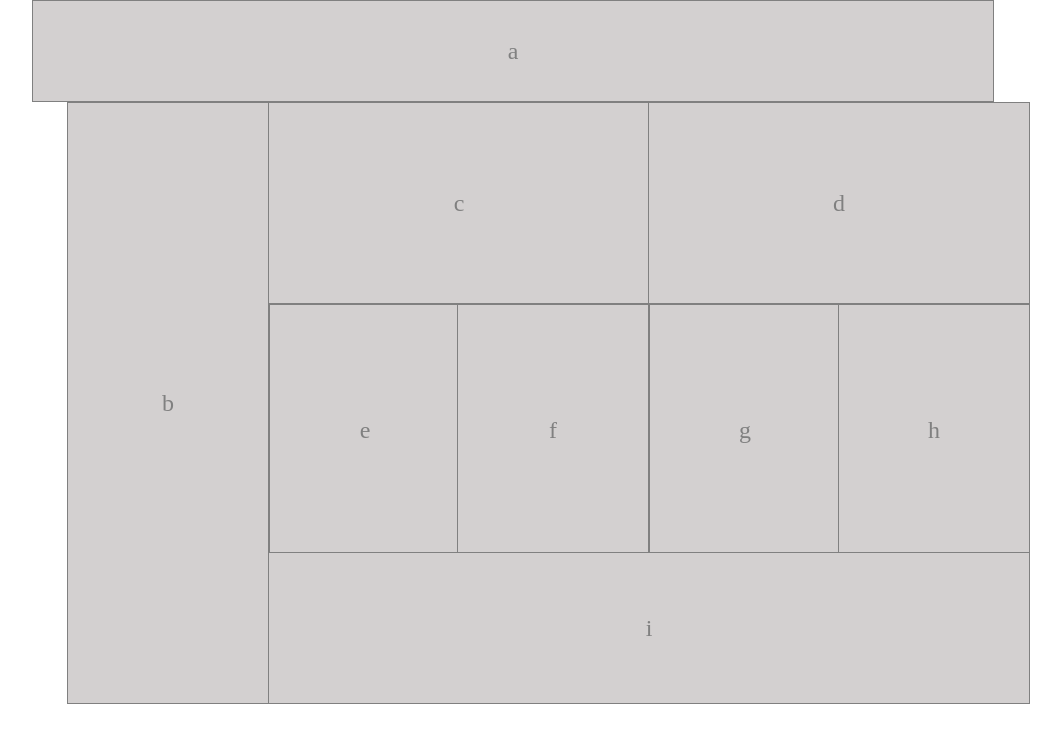
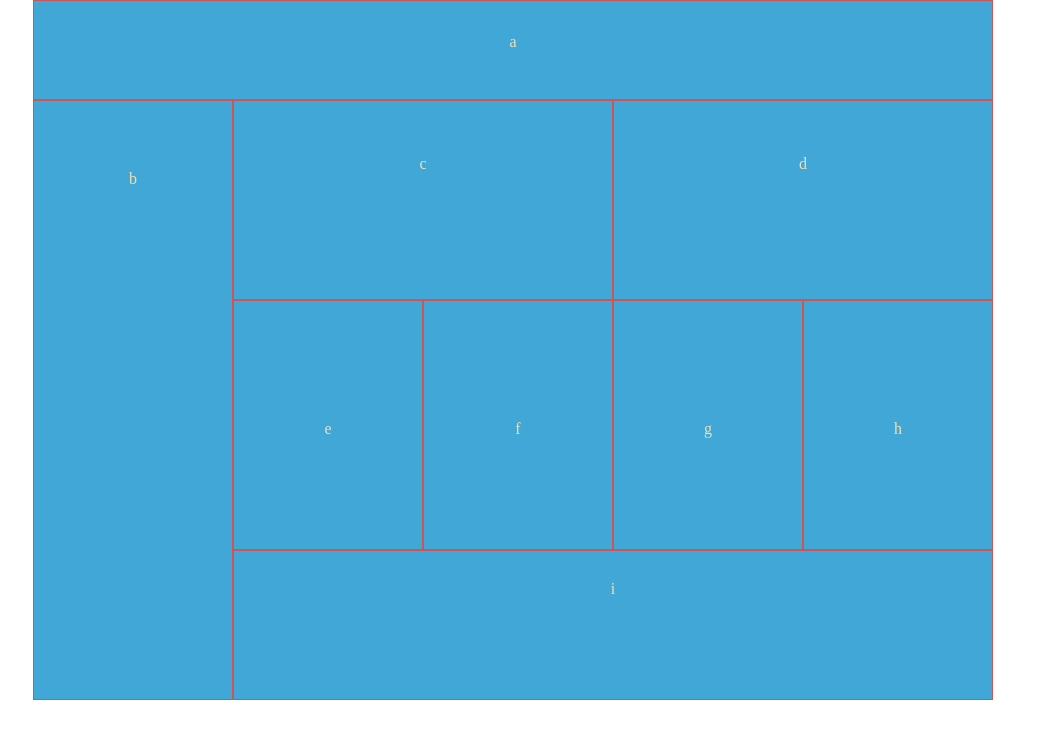
Before and after one commit to Nsuliman/lab-01, a plain HTML site: page index.html in a window 1280 px wide. Shown: the whole page, without its empty margins (127-1188 px from the left). Drawn offline with Linux system fonts and the light colour scheme.

Commit message:
Desktop view Done

```diff
--- /dev/null
+++ b/css/base.css
@@ -0,0 +1,15 @@
+* {
+    box-sizing: border-box;
+}
+
+body {
+    width: 480px;
+    margin: 0px auto;
+
+}
+
+@media(min-width: 768px) {
+    body {
+        width: 960px;
+    }
+}
--- a/css/desktopStyle.css
+++ /dev/null
@@ -1,199 +0,0 @@
-#a
-{
-    background-color: #d3d0d0;
-    width: 960px;
-    height: 100px;
-    position: relative;
-    margin: 0px auto;
-    color: gray;
-    border-bottom: none;
-    font-size: x-large;
-    display: -webkit-flexbox;
-    display: -ms-flexbox;
-    display: -webkit-flex;
-    display: flex;
-    -webkit-flex-align: center;
-    -ms-flex-align: center;
-    -webkit-align-items: center;
-    align-items: center;
-    justify-content: center;
-    border:1px solid gray ;
-}
-
-#b {
-
-    background-color: #d3d0d0;
-    width: 200px;
-    height: 600px;
-    /* position: relative; */
-    margin:  auto 194px;
-    color: gray;
-    border-top: none;
-    font-size: x-large;
-
-    display: -webkit-flexbox;
-    display: -ms-flexbox;
-    display: -webkit-flex;
-    -webkit-flex-align: left;
-    -ms-flex-align: left;
-    -webkit-align-items: left;
-    align-items: center;
-    justify-content: center;
-    border:1px solid gray ;
-}
-
-#c {
-    background-color: #d3d0d0;
-    width: 380px;
-    height: 200px;
-    margin: -602px auto;
-    color: gray;
-    margin-left: 395px;
-    border-top: none;
-    font-size: x-large;
-
-    display: -webkit-flexbox;
-    display: -ms-flexbox;
-    display: -webkit-flex;
-    display: flex;
-    -webkit-flex-align: center;
-    -ms-flex-align: center;
-    -webkit-align-items: center;
-    align-items: center;
-    justify-content: center;
-    border:1px solid gray ;
-}
-
-#d {
-    background-color: #d3d0d0;
-    width: 380px;
-    height: 200px;
-    margin: -602px auto;
-    color: gray;
-    margin-left: 775px;
-    margin-top: 400px;
-    border-top: none;
-    font-size: x-large;
-
-    display: -webkit-flexbox;
-    display: -ms-flexbox;
-    display: -webkit-flex;
-    display: flex;
-    -webkit-flex-align: center;
-    -ms-flex-align: center;
-    -webkit-align-items: center;
-    align-items: center;
-    justify-content: center;
-    border:1px solid gray ;
-
-}
-
-#e {
-    background-color: #d3d0d0;
-    width: 190px;
-    height: 250px;
-    margin: -602px auto;
-    color: gray;
-    margin-left: 396px;
-    margin-top: 602px;
-    border-top: none;
-    font-size: x-large;
-    display: -webkit-flexbox;
-    display: -ms-flexbox;
-    display: -webkit-flex;
-    display: flex;
-    -webkit-flex-align: center;
-    -ms-flex-align: center;
-    -webkit-align-items: center;
-    align-items: center;
-    justify-content: center;
-    border:1px solid gray ;
-}
-
-#f {
-    background-color: #d3d0d0;
-    width: 190px;
-    height: 250px;
-    margin: -602px auto;
-    color: gray;
-    margin-left: 584px;
-    margin-top: 350px;
-    border-top: none;
-    font-size: x-large;
-    display: -webkit-flexbox;
-    display: -ms-flexbox;
-    display: -webkit-flex;
-    display: flex;
-    -webkit-flex-align: center;
-    -ms-flex-align: center;
-    -webkit-align-items: center;
-    align-items: center;
-    justify-content: center;
-    border:1px solid gray ;
-}
-
-#g {
-    background-color: #d3d0d0;
-    width: 190px;
-    height: 250px;
-    margin: -602px auto;
-    color: gray;
-    margin-left: 776px;
-    margin-top: 350px;
-    border-top: none;
-    font-size: x-large;
-    display: -webkit-flexbox;
-    display: -ms-flexbox;
-    display: -webkit-flex;
-    display: flex;
-    -webkit-flex-align: center;
-    -ms-flex-align: center;
-    -webkit-align-items: center;
-    align-items: center;
-    justify-content: center;
-    border:1px solid gray ;
-}
-
-#h {
-    background-color: #d3d0d0;
-    width: 190px;
-    height: 250px;
-    margin: -602px auto;
-    color: gray;
-    margin-left: 965px;
-    margin-top: 350px;
-    border-top: none;
-    font-size: x-large;
-    display: -webkit-flexbox;
-    display: -ms-flexbox;
-    display: -webkit-flex;
-    display: flex;
-    -webkit-flex-align: center;
-    -ms-flex-align: center;
-    -webkit-align-items: center;
-    align-items: center;
-    justify-content: center;
-    border:1px solid gray ;
-}
-
-#i {
-    background-color: #d3d0d0;
-    width: 760px;
-    height: 150px;
-    margin: -602px auto;
-    color: gray;
-    margin-left: 395px;
-    margin-top: 598px;
-    border-top: none;
-    font-size: x-large;
-    display: -webkit-flexbox;
-    display: -ms-flexbox;
-    display: -webkit-flex;
-    display: flex;
-    -webkit-flex-align: center;
-    -ms-flex-align: center;
-    -webkit-align-items: center;
-    align-items: center;
-    justify-content: center;
-    border:1px solid gray ;
-}
--- /dev/null
+++ b/css/layout.css
@@ -0,0 +1,52 @@
+div {
+    float: left;
+    border: 1px solid rgb(102, 100, 100);
+    background-color: rgb(180, 179, 179);
+    color: rgb(59, 59, 59);
+    width: 100%;
+}
+.a {
+    height: 75px;
+}
+.b {
+    height: 150px;
+}
+.c, .d {
+    height: 125px;
+}
+.e, .f, .g, .h {
+    width: 50%;
+    height: 250px;
+}
+.i {
+    height: 80px;
+}
+
+@media(min-width: 768px) {
+
+    div
+    {
+        background-color: rgb(64, 167, 214);
+        border: 1px solid rgb(206, 85, 85);
+        color: wheat;
+    }
+    .a {
+        height: 100px;
+    }
+    .b {
+        height: 600px;
+        width: 200px;
+    }
+    .c, .d {
+        height: 200px;
+        width: 380px;
+    }
+    .e, .f, .g, .h {
+        width: 190px;
+        height: 250px;
+    }
+    .i {
+        height: 150px;
+        width: 760px;
+    }
+}
--- a/css/mobileStyle.css
+++ /dev/null
@@ -1,81 +0,0 @@
-@media (min-width:240){
-
-
-    main{
-        width: 480px;
-        height: 767px;
-        position: relative;
-        margin:auto;
-    }
-
-    header {
-        width: 480px;
-        height: 75px;
-        background-color: #aaa;
-    }
-
-    #b {
-        width: 480px;
-        height: 150px;
-        background-color: #aaa;
-        border-width: 1px 1px 0px 1px;
-    }
-
-    #a {
-        width: 480px;
-        height: 80px;
-        background-color: #aaa;
-        float: left;
-    }
-
-    #c {
-        width: 480px;
-        height: 125px;
-        background-color: #aaa;
-        line-height: 125px;
-        float: left;
-    }
-
-    #d {
-        width: 480px;
-        height: 125px;
-        background-color: #aaa;
-        float: left;
-
-    }
-
-    #e {
-        width: 240px;
-        height: 250px;
-        background-color: rgb(71, 42, 42);
-
-    }
-
-    #f {
-        width: 240px;
-        height: 250px;
-        background-color:rgb(71, 42, 42);
-    }
-
-    #g {
-        width: 240px;
-        height: 250px;
-        background-color: rgb(243, 181, 181);
-        float: left;
-
-    }
-
-    #h {
-        width: 240px;
-        height: 250px;
-        background-color:rgb(243, 181, 181);
-        float: left;
-    }
-
-    #i {
-        width: 480px;
-        height: 80px;
-        background-color: #aaa;
-        float: left;
-    }
-}
--- /dev/null
+++ b/css/modules.css
@@ -0,0 +1,33 @@
+p {
+    text-align: center;
+}
+.a p {
+    padding: 33px 0;
+}
+.b p {
+    padding: 70px 0;
+}
+.c p, .d p {
+    padding: 55px 0;
+}
+.e p, .f p, .g p, .h p {
+    padding: 120px 0;
+}
+.i p {
+    padding: 30px 0;
+}
+
+@media(min-width: 768px) {
+    .a p {
+        padding: 33px 0;
+    }
+    .b p {
+        padding: 70px 0;
+    }
+    .c p, .d p {
+        padding: 55px 0;
+    }
+    .i p {
+        padding: 30px 0;
+    }
+}
--- a/index.html
+++ b/index.html
@@ -2,32 +2,26 @@
 <html lang="en">
 <head>
 
+    <meta name="viewport" content="width=device-width, initial-scale=1.0">
+
     <title>Document</title>
     <link rel="stylesheet" href="css/reset.css">
-    <link rel="stylesheet" href="css/desktopStyle.css">
-    <link rel="stylesheet" href="css/mobileStyle.css">
+    <link rel="stylesheet" href="css/base.css">
+    <link rel="stylesheet" href="css/layout.css">
+    <link rel="stylesheet" href="css/modules.css">
 
 </head>
 <body>
 
-    <header>
-        <div id="a">a</div>
-    </header>
-    <main>
-        <div id="b">b </div>
+    <div class="a"><p>a</p></div>
+    <div class="b"><p>b</p></div>
+    <div class="c"><p>c</p></div>
+    <div class="d"><p>d</p></div>
+    <div class="e"><p>e</p></div>
+    <div class="f"><p>f</p></div>
+    <div class="g"><p>g</p></div>
+    <div class="h"><p>h</p></div>
+    <div class="i"><p>i</p></div>
 
-        <section class="twoHoriBoxs">
-                <div id="c">c</div>
-            </section>
-                <div id="d">d</div>
-        <section>
-                <div id="e">e</div>
-                <div id="f">f</div>
-                <div id="g">g</div>
-                <div id="h">h</div>
-        </section>
-        <div id="i">i</div>
-    </main>
-    <footer></footer>
 </body>
 </html>
```
